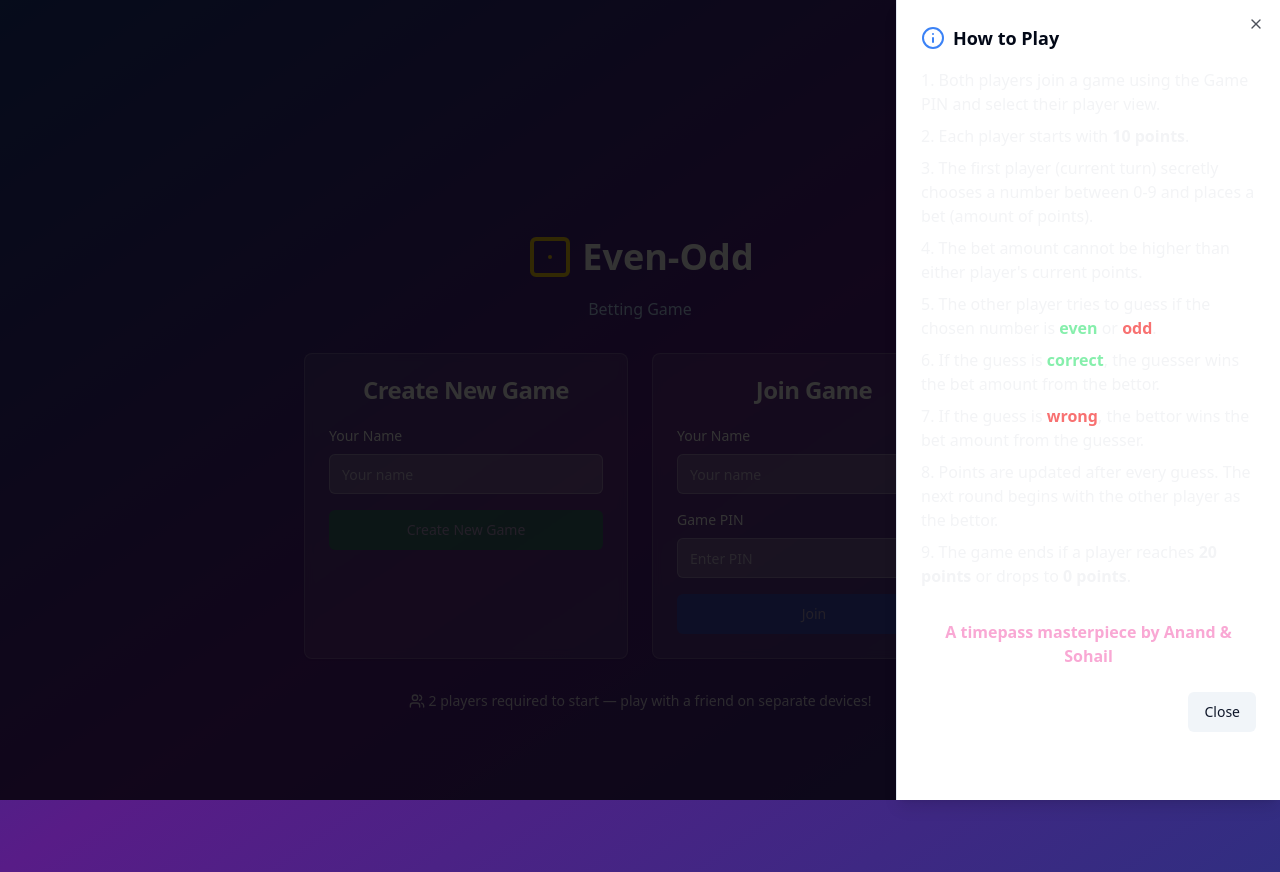
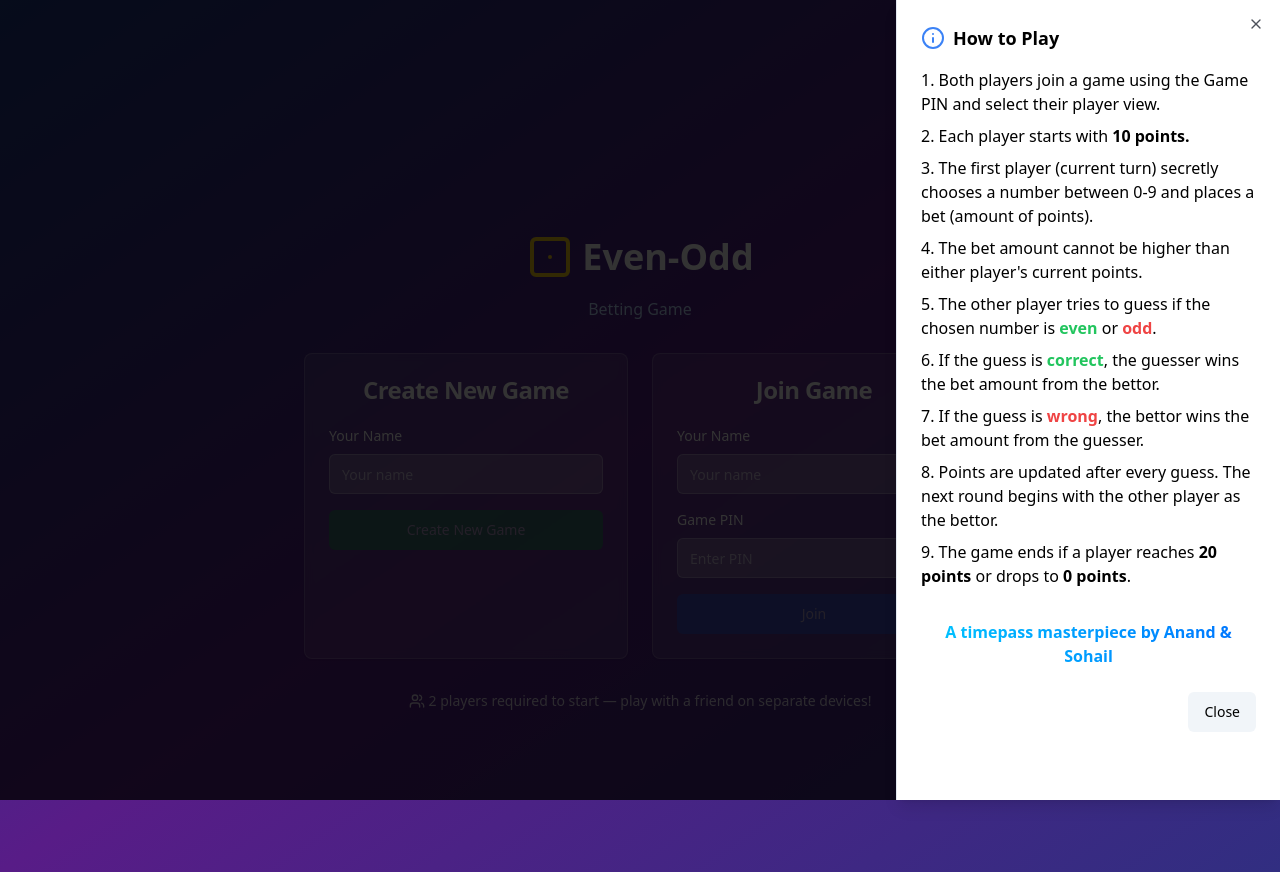
Before and after one commit to anand-ventrapati/even-odd-game-cm-d-boys, a React (Vite) app: page / in a window 1280 px wide. Both pictures are taken after a click on the button "How to play". Built offline with nearby package versions, Linux system fonts and the light colour scheme.

Commit message:
Fix: Improve "How to Play" modal and footer
- Make "How to Play" text black.
- Apply gradient text styling to the footer.

```diff
--- a/src/components/GameHowToPlayModal.tsx
+++ b/src/components/GameHowToPlayModal.tsx
@@ -1,5 +1,4 @@
 
-import { useState } from "react";
 import { Sheet, SheetContent, SheetHeader, SheetTitle, SheetDescription, SheetClose } from "@/components/ui/sheet";
 import { Button } from "@/components/ui/button";
 import { Info } from "lucide-react";
@@ -7,32 +6,55 @@ import { Info } from "lucide-react";
 export default function GameHowToPlayModal({ open, onOpenChange }: { open: boolean, onOpenChange: (v: boolean) => void }) {
   return (
     <Sheet open={open} onOpenChange={onOpenChange}>
-      <SheetContent side="right" className="max-w-md w-full">
+      <SheetContent side="right" className="max-w-md w-full bg-white">
         <SheetHeader>
-          <SheetTitle className="flex items-center gap-2">
+          <SheetTitle className="flex items-center gap-2 text-black">
             <Info className="h-6 w-6 text-blue-500" />
             How to Play
           </SheetTitle>
         </SheetHeader>
-        <div className="py-4 text-base space-y-4 text-gray-100">
+        <div className="py-4 text-base space-y-4 text-black">
           <ol className="list-decimal list-inside space-y-2">
             <li>Both players join a game using the Game PIN and select their player view.</li>
-            <li>Each player starts with <span className="font-bold">10 points</span>.</li>
+            <li>Each player starts with <span className="font-bold">10 points.</span></li>
             <li>The first player (current turn) secretly chooses a number between 0-9 and places a bet (amount of points).</li>
             <li>The bet amount cannot be higher than either player's current points.</li>
-            <li>The other player tries to guess if the chosen number is <span className="font-semibold text-green-300">even</span> or <span className="font-semibold text-red-400">odd</span>.</li>
-            <li>If the guess is <span className="text-green-300 font-semibold">correct</span>, the guesser wins the bet amount from the bettor.</li>
-            <li>If the guess is <span className="text-red-400 font-semibold">wrong</span>, the bettor wins the bet amount from the guesser.</li>
-            <li>Points are updated after every guess. The next round begins with the other player as the bettor.</li>
-            <li>The game ends if a player reaches <span className="font-bold">20 points</span> or drops to <span className="font-bold">0 points</span>.</li>
+            <li>
+              The other player tries to guess if the chosen number is{' '}
+              <span className="font-semibold text-green-500">even</span> or{' '}
+              <span className="font-semibold text-red-500">odd</span>.
+            </li>
+            <li>
+              If the guess is{' '}
+              <span className="text-green-500 font-semibold">correct</span>, the guesser wins the bet amount from the bettor.
+            </li>
+            <li>
+              If the guess is{' '}
+              <span className="text-red-500 font-semibold">wrong</span>, the bettor wins the bet amount from the guesser.
+            </li>
+            <li>
+              Points are updated after every guess. The next round begins with the other player as the bettor.
+            </li>
+            <li>
+              The game ends if a player reaches <span className="font-bold">20 points</span> or drops to <span className="font-bold">0 points</span>.
+            </li>
           </ol>
-          <div className="pt-4 text-center text-base text-pink-300 font-semibold">
-            A timepass masterpiece by Anand & Sohail
+          <div className="pt-4 text-center text-base font-semibold">
+            <span
+              className="block"
+              style={{
+                background: "linear-gradient(to right, #00c6ff, #0072ff)",
+                WebkitBackgroundClip: "text",
+                WebkitTextFillColor: "transparent",
+              }}
+            >
+              A timepass masterpiece by Anand & Sohail
+            </span>
           </div>
         </div>
         <div className="flex justify-end pt-2">
           <SheetClose asChild>
-            <Button variant="secondary">Close</Button>
+            <Button variant="secondary" className="text-black">Close</Button>
           </SheetClose>
         </div>
       </SheetContent>
```
